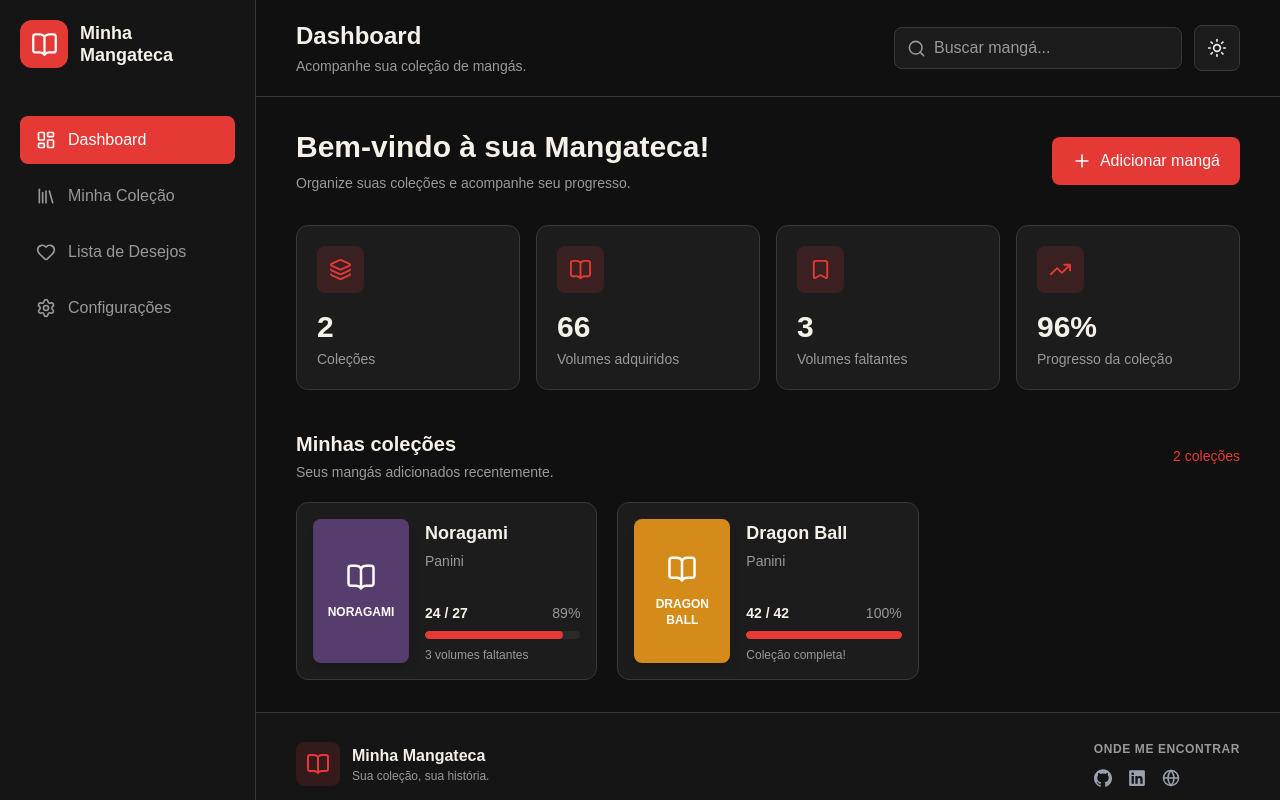
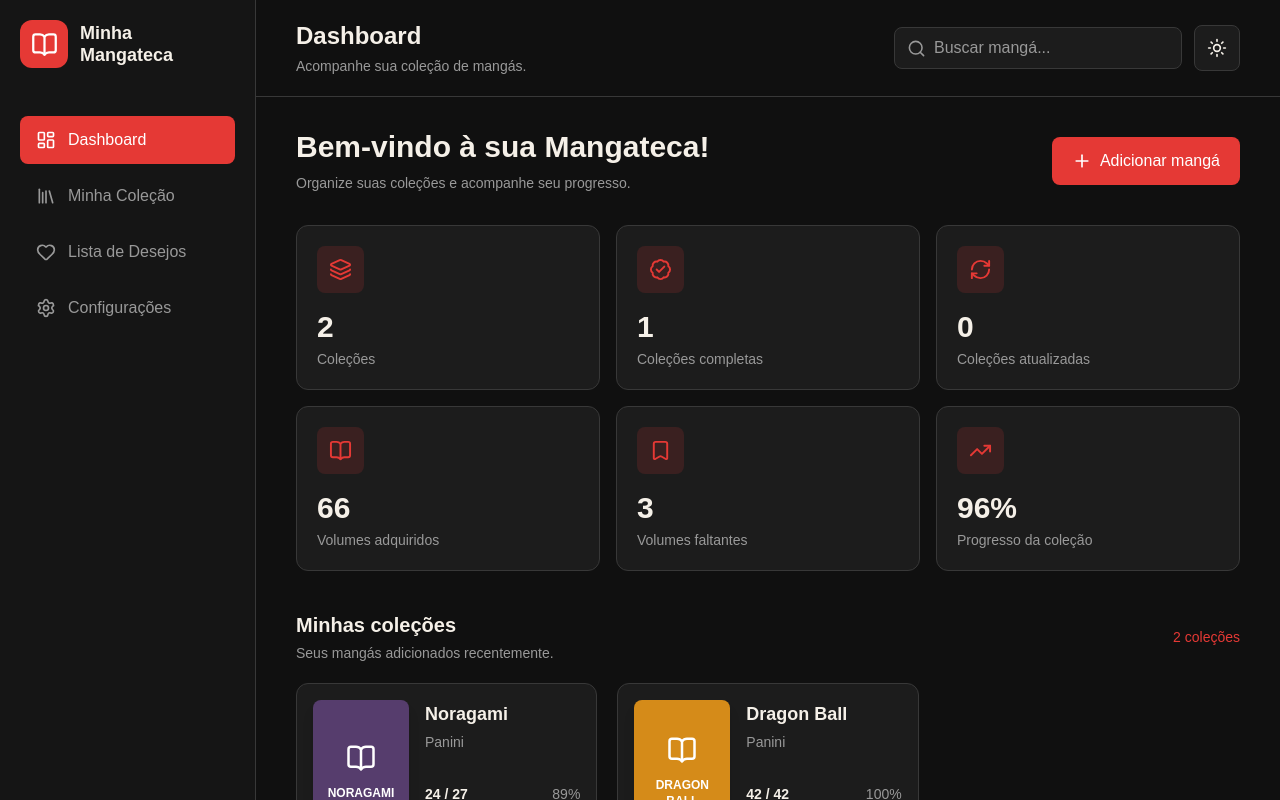
Before and after one commit to PedroHQCoelho/minhamangateca, a React (Vite) app: page / in a window 1280 px wide. Shown: the top 800 px of the page. Built offline with nearby package versions, Linux system fonts and the light colour scheme.

Commit message:
Add completed and up-to-date collection stats

```diff
--- a/src/pages/Dashboard.jsx
+++ b/src/pages/Dashboard.jsx
@@ -6,6 +6,8 @@ import {
   BookOpen,
   Bookmark,
   TrendingUp,
+  BadgeCheck,
+  RefreshCw,
 } from "lucide-react";
 
 import { MangaCard } from "../components/MangaCard";
@@ -20,6 +22,20 @@ export function Dashboard() {
   // Estatísticas da coleção
 
   const totalCollections = mangas.length;
+
+  const completedCollections = mangas.filter(
+    (manga) =>
+      manga.publicationStatus === "completed" &&
+      manga.totalVolumes > 0 &&
+      manga.ownedVolumes.length >= manga.totalVolumes
+  ).length;
+
+  const updatedCollections = mangas.filter(
+    (manga) =>
+      manga.publicationStatus === "ongoing" &&
+      manga.totalVolumes > 0 &&
+      manga.ownedVolumes.length >= manga.totalVolumes
+  ).length;
 
   const totalOwned = mangas.reduce(
     (sum, manga) => sum + manga.ownedVolumes.length,
@@ -44,6 +60,16 @@ export function Dashboard() {
       label: "Coleções",
       value: totalCollections,
       icon: Layers,
+    },
+    {
+      label: "Coleções completas",
+      value: completedCollections,
+      icon: BadgeCheck,
+    },
+    {
+      label: "Coleções atualizadas",
+      value: updatedCollections,
+      icon: RefreshCw,
     },
     {
       label: "Volumes adquiridos",
@@ -97,7 +123,7 @@ export function Dashboard() {
       {/* Indicadores */}
 
       <section className="mb-10 grid grid-cols-1 gap-4
-        sm:grid-cols-2 xl:grid-cols-4">
+        sm:grid-cols-2 lg:grid-cols-3 2xl:grid-cols-6">
 
         {stats.map((stat) => {
           const Icon = stat.icon;
```
